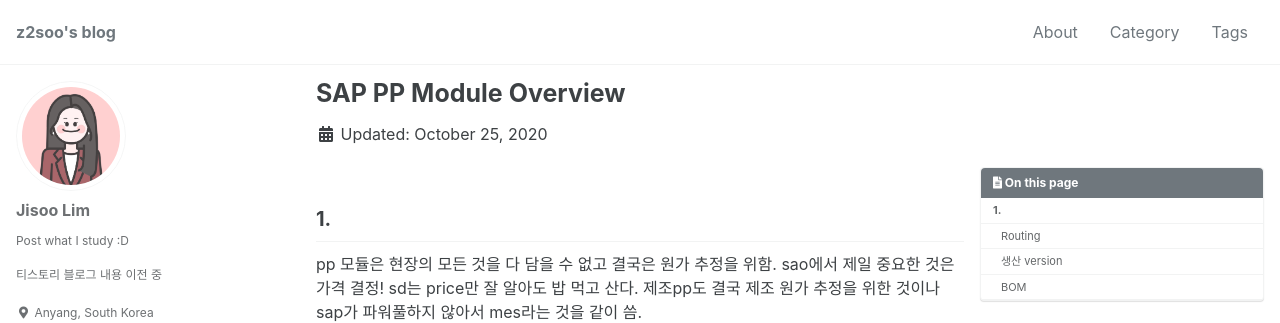
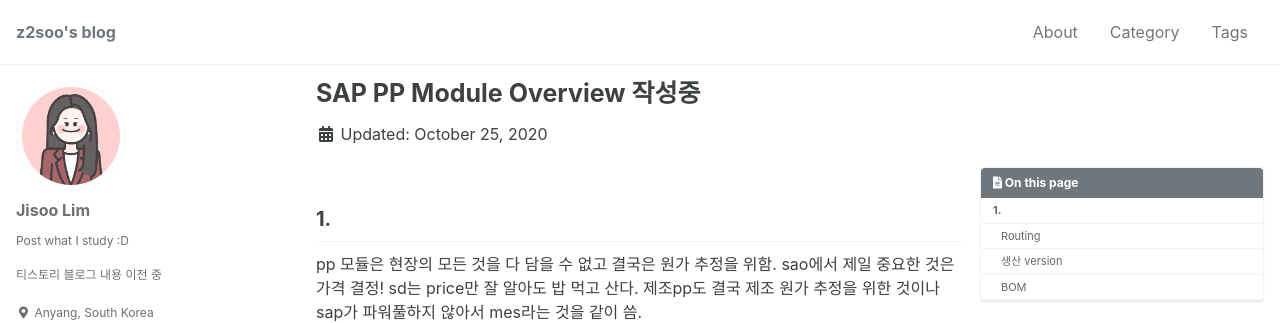
Before and after one commit to z2soo/z2soo.github.io, a Jekyll site: the page built from _posts/2020-10-25-SAP-PP-Module-Overview.md, in a window 1280 px wide and 900 px high. Shown: the top 323 px of the window. Built offline with Jekyll 4.4.1, drawn with Linux system fonts in a browser that asks for light colours; cached includes are drawn as plain includes.

Commit message:
SAP PP Module overview

```diff
--- a/_posts/2020-10-25-SAP-PP-Module-Overview.md
+++ b/_posts/2020-10-25-SAP-PP-Module-Overview.md
@@ -1,5 +1,5 @@
 ---
-title: "SAP PP Module Overview"
+title: "SAP PP Module Overview 작성중"
 categories:
   - PP MODULE
 tags:
```
